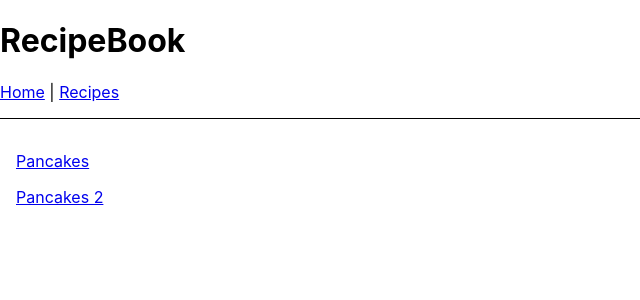
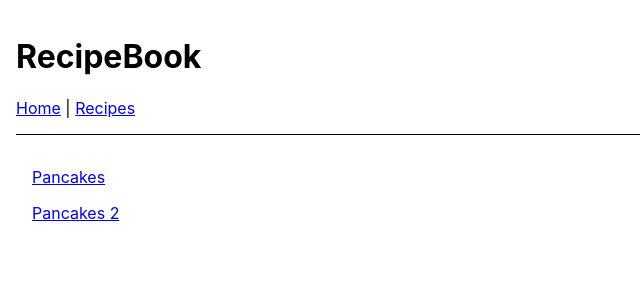
Before and after one commit to Ben-Hardy/recipebook, a React (Vite) app: page /recipes in a window 1280 px wide. Shown: the top 300 px of the page, without its empty margins (0-640 px from the left). Built offline with nearby package versions, Linux system fonts and the light colour scheme.

Commit message:
did a few tweaks to the basic site structure to get rid of some redundant code. I'd rather do this now than after I did a bunch of work on the website.

```diff
--- a/src/App.css
+++ b/src/App.css
@@ -7,11 +7,6 @@
   pointer-events: none;
 }
 
-@media (prefers-reduced-motion: no-preference) {
-  .App-logo {
-    animation: App-logo-spin infinite 20s linear;
-  }
-}
 
 .App-header {
   background-color: #282c34;
@@ -27,16 +22,3 @@
 .App-link {
   color: #61dafb;
 }
-
-@keyframes App-logo-spin {
-  from {
-    transform: rotate(0deg);
-  }
-  to {
-    transform: rotate(360deg);
-  }
-}
-
-button {
-  font-size: calc(10px + 2vmin);
-}
--- a/src/App.jsx
+++ b/src/App.jsx
@@ -1,17 +1,20 @@
 import { useState } from 'react'
-import { Outlet, Link } from "react-router-dom"
+import { Outlet, useLocation } from "react-router-dom"
 import NavBar from "./components/NavBar"
-
 import './App.css'
+import Home from './routes/home';
 
 function App() {
+	let useLoc = useLocation();
+	console.log(useLoc.pathname);
 	return (
-		<div>
+		<div
+			style={{
+				padding: "1rem"
+			}}
+		>
 			<NavBar />
-			<p>
-				Welcome to Ben's Recipe Book.
-			</p>
-
+			<Outlet />
 		</div>
 
 	)
--- a/src/main.jsx
+++ b/src/main.jsx
@@ -5,13 +5,15 @@ import App from './App'
 import { BrowserRouter, Routes, Route } from 'react-router-dom'
 import Recipes from './routes/recipes'
 import Recipe from './routes/recipe'
+import Home from './routes/home'
 
 const rootElement = document.getElementById('root')
 
 ReactDOM.render(
 	<BrowserRouter>
 		<Routes>
-			<Route path="/" element={<App />} />
+			<Route path="/" element={<App />} >
+				<Route path="/" element={<Home />} />
 				<Route path="/recipes" element={<Recipes />}>
 					<Route
 						index
@@ -24,14 +26,7 @@ ReactDOM.render(
 				</Route>
 				<Route path="/recipes/:recipeSlug" element={<Recipe />} />
 
-			<Route
-				path="*"
-				element={
-					<main style={{ padding: "1rem"}}>
-						<p>There's nothing here!</p>
-					</main>
-				}
-			/>
+			</Route>
 
 		</Routes>
 	</BrowserRouter>,
--- /dev/null
+++ b/src/routes/home.jsx
@@ -0,0 +1,8 @@
+export default function Home() {
+	return (
+	<p>
+		Welcome to Ben's Recipe Book.
+	</p>
+	)
+
+}
--- a/src/routes/recipe.jsx
+++ b/src/routes/recipe.jsx
@@ -1,4 +1,4 @@
-import { useParams, Link } from "react-router-dom";
+import { useParams, Link, useRoutes } from "react-router-dom";
 import NavBar from "../components/NavBar";
 import { getRecipe } from "../recipe_data";
 
@@ -8,14 +8,13 @@ export default function Recipe() {
 
 	return (
 		<div>
-			<NavBar />
 			<main style= {{
 				padding: "1rem"
 			}}>
 				<Link to="/recipes">Go Back To Recipes</Link>
 
 
-				<p>{recipe.name}</p>
+				<h2>{recipe.name}</h2>
 
 			</main>
 		</div>
--- a/src/routes/recipes.jsx
+++ b/src/routes/recipes.jsx
@@ -8,7 +8,7 @@ export default function Recipes() {
 
 	return (
 		<div>
-			<NavBar />
+
 			<div style={{ display: "flex"}}>
 				<nav style={{
 
```
Lines whose indentation alone changed are shown as unchanged.
